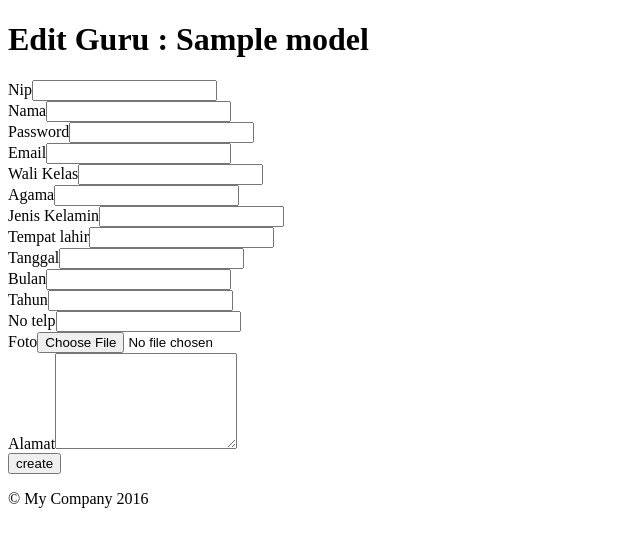
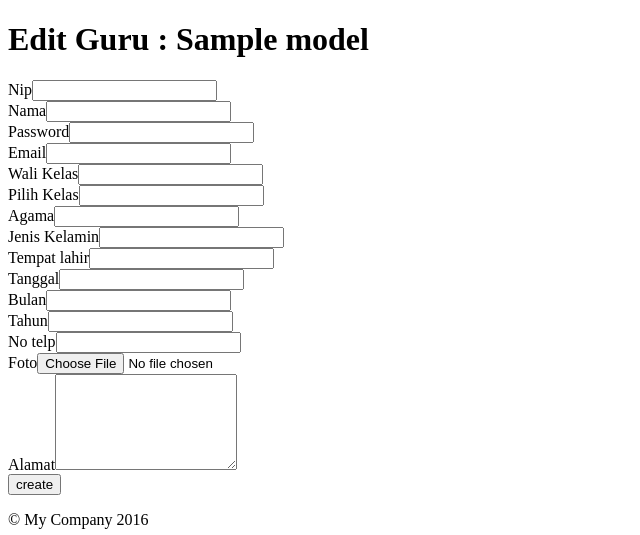
Before and after one commit to cakpep/spk-penjurusan-ahp, a Yii app: template backend/views/guru/update.php in a window 1280 px wide. Shown: the top 535 px of the page, without its empty margins (0-640 px from the left). Run offline with PHP 8.4 and a stand-in for Yii, Linux system fonts and the light colour scheme; the template is opened without the code that fills it: most values are stand-ins (such as "Sample title", 1, 10 or a date in 2020); form fields are guessed from the names that the template uses; data that the repository does not hold is empty; some libraries are stand-ins or nearby versions.

Commit message:
update kelas of wali kelas

```diff
--- a/backend/models/Guru.php
+++ b/backend/models/Guru.php
@@ -41,7 +41,7 @@ class Guru extends \yii\db\ActiveRecord {
 		return [
 			[['nip', 'password', 'nama', 'alamat', 'agama', 'email', 'jns_kelamin', 'tempat_lahir', 'tgl_lahir', 'no_telp'], 'required'],
 			[['alamat', 'jns_kelamin'], 'string'],
-			[['wali_kelas', 'tgl_lahir'], 'safe'],
+			[['wali_kelas', 'id_kelas', 'tgl_lahir'], 'safe'],
 			[['email'], 'email'],
 			[['nip', 'tempat_lahir'], 'string', 'max' => 20],
 			[['password', 'agama'], 'string', 'max' => 10],
@@ -61,6 +61,7 @@ class Guru extends \yii\db\ActiveRecord {
 			'password' => 'Password',
 			'nama' => 'Nama',
 			'wali_kelas' => 'Wali Kelas',
+			'id_kelas' => 'Kelas',
 			'alamat' => 'Alamat',
 			'agama' => 'Agama',
 			'email' => 'Email',
--- a/backend/models/NilaiPembobotanKriteriaSearch.php
+++ b/backend/models/NilaiPembobotanKriteriaSearch.php
@@ -117,7 +117,7 @@ class NilaiPembobotanKriteriaSearch extends NilaiPembobotanKriteria {
                  concat(minat,'<br>',bobot_psikotes) as nilai_bobot_psikotes,
                  group_concat((bobot_nilai+bobot_minat+bobot_psikotes)) AS total,
                  group_concat(penjurusan,'=',(bobot_nilai+bobot_minat+bobot_psikotes)) AS keputusan
-             FROM nilai_pembobotan_kriteria where id_kelas=" . $data[0]['id_kelas'] . " group by nis ORDER BY penjurusan  DESC";
+             FROM nilai_pembobotan_kriteria where id_kelas=" . $data[0]['id_kelas'] . " group by nis ORDER BY nis,penjurusan  DESC";
 
 			$dataProvider = new SqlDataProvider([
 				'sql' => $query,
--- a/backend/views/guru/_form.php
+++ b/backend/views/guru/_form.php
@@ -35,7 +35,34 @@ echo $form->field($model, 'wali_kelas')->widget(Select2::classname(), [
 	'pluginOptions' => [
 		'allowClear' => true,
 	],
-])->label('Wali Kelas'); ?>
+	'pluginEvents' => [
+		"select2:select" => "function() {
+            console.log($(this).val());
+            if($(this).val()==1){
+                $('#id_kelas').show();
+            }else{
+                $('#id_kelas').hide();
+            }
+        }",
+	],
+])->label('Wali Kelas');
+
+if ($model->wali_kelas) {
+	echo '<div id="id_kelas">';
+} else {
+	echo '<div id="id_kelas" style="display:none">';
+}
+?>
+        <?php
+echo $form->field($model, 'id_kelas')->widget(Select2::classname(), [
+	'data' => \app\models\Data::kelas(),
+	'language' => 'id',
+	'options' => ['placeholder' => 'Pilih...'],
+	'pluginOptions' => [
+		'allowClear' => true,
+	],
+])->label('Pilih Kelas'); ?>
+</div>
         <?php
 // Normal select with ActiveForm & model
 echo $form->field($model, 'agama')->widget(Select2::classname(), [
--- a/backend/views/guru/update.php
+++ b/backend/views/guru/update.php
@@ -7,15 +7,15 @@ use yii\helpers\Html;
 
 $this->title = 'Edit Guru : ' . ' ' . $model->nama;
 $this->params['breadcrumbs'][] = ['label' => 'Guru', 'url' => ['index']];
-$this->params['breadcrumbs'][] = ['label' => $model->nama, 'url' => ['view', 'id' => $model->nama]];
+// $this->params['breadcrumbs'][] = ['label' => $model->nama, 'url' => ['view', 'id' => $model->nama]];
 $this->params['breadcrumbs'][] = 'Update';
 ?>
 <div class="guru-update">
 
-    <h1><?= Html::encode($this->title) ?></h1>
+    <h1><?=Html::encode($this->title)?></h1>
 
-    <?= $this->render('_form', [
-        'model' => $model,
-    ]) ?>
+    <?=$this->render('_form', [
+	'model' => $model,
+])?>
 
 </div>
--- a/backend/views/layouts/menu_adgusi.php
+++ b/backend/views/layouts/menu_adgusi.php
@@ -33,7 +33,7 @@ if ($level == 'admin') {
           <ul class="list-group">
           <li class="list-group-item"><div class = 'text-center'><b>MENU GURU</b></div></li>
           <li class="list-group-item"><?=Html::a('HOME', ['/site'], ['class' => 'btn btn-sm btn-primary btn-block'])?></li>
-          <li class="list-group-item"><?=Html::a('PENGAMPU', ['/matapelajaran-guru'], ['class' => 'btn btn-sm btn-primary btn-block'])?></li>
+          <!-- <li class="list-group-item"><?=Html::a('PENGAMPU', ['/matapelajaran-guru'], ['class' => 'btn btn-sm btn-primary btn-block'])?></li> -->
           <li class="list-group-item"><?=Html::a('NILAI', ['/nilai'], ['class' => 'btn btn-sm btn-primary btn-block'])?></li>
           <li class="list-group-item"><?=Html::a('BERITA', ['/berita'], ['class' => 'btn btn-sm btn-primary btn-block'])?></li>
           <?php if (\app\models\Data::isWaliKelas()) {?>
```
